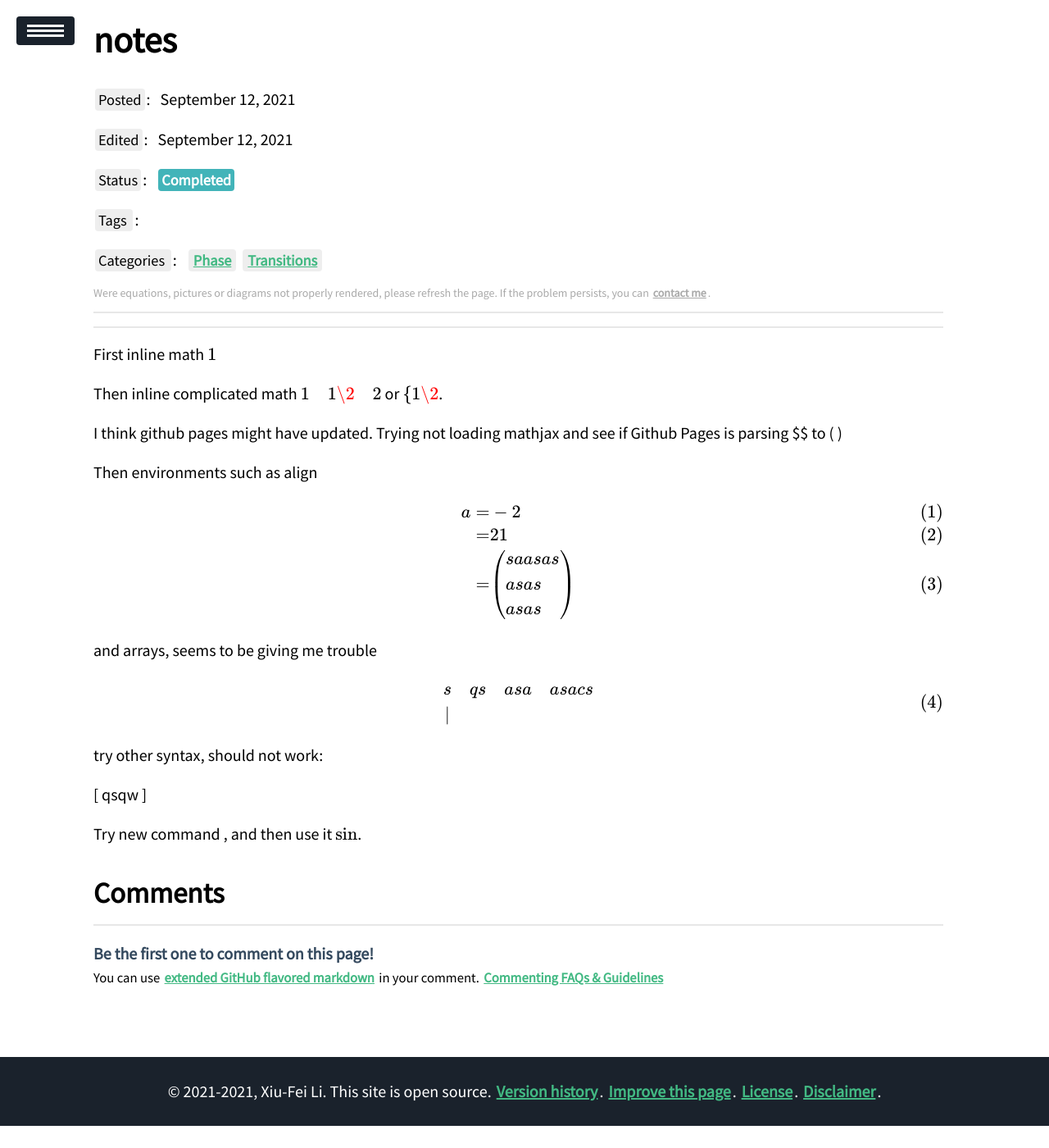
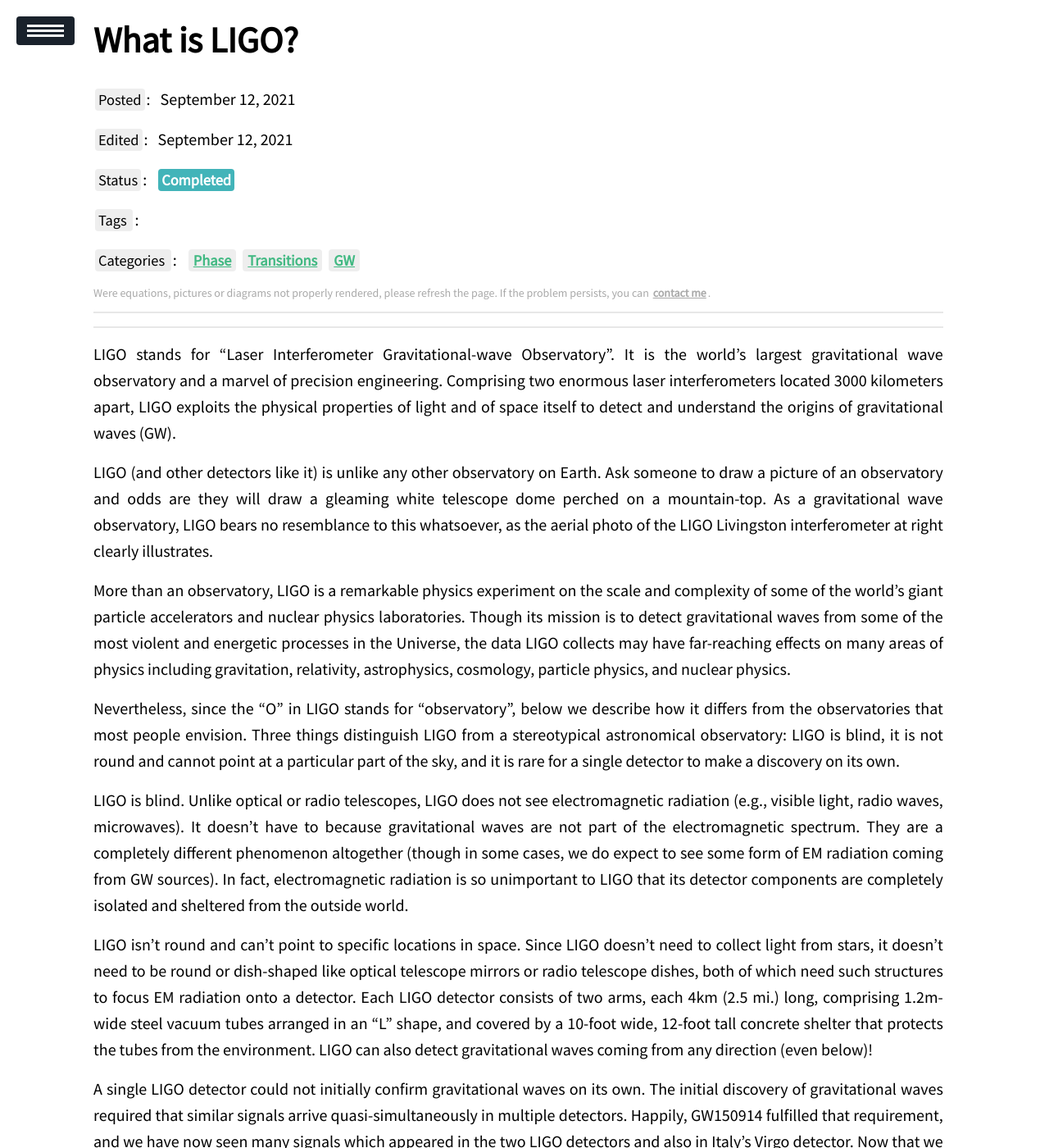
Before and after one commit to xiufeilee/-, a Jekyll site: the page built from _posts/2021-09-12-notes/2021-09-12-notes.md, in a window 1280 px wide and 1400 px high. Shown: the whole window at 82% size. Built offline with Jekyll 4.4.1, drawn with Linux system fonts in a browser that asks for light colours; our own code applies the rules of GitHub Pages for plain Markdown files; formulas are drawn with MathJax 3; a script that is not in the unit is left out; some of the changed text lies outside the part shown.

Commit message:
Update 2021-09-12-notes.md

```diff
--- a/_posts/2021-09-12-notes/2021-09-12-notes.md
+++ b/_posts/2021-09-12-notes/2021-09-12-notes.md
@@ -1,43 +1,21 @@
 ---
-title: notes
-categories: Phase Transitions
-tages: PT GW
+title: What is LIGO?
+categories: Phase Transitions GW
+tages: PT GW LIGO
 edit: 2021-09-12
 description: Somehow this site's mathjax suddenly stopped working. This post is to test that.
 ---
 
-First inline math $1$
+LIGO stands for "Laser Interferometer Gravitational-wave Observatory". It is the world's largest gravitational wave observatory and a marvel of precision engineering. Comprising two enormous laser interferometers located 3000 kilometers apart, LIGO exploits the physical properties of light and of space itself to detect and understand the origins of gravitational waves (GW).
 
+LIGO (and other detectors like it) is unlike any other observatory on Earth. Ask someone to draw a picture of an observatory and odds are they will draw a gleaming white telescope dome perched on a mountain-top. As a gravitational wave observatory, LIGO bears no resemblance to this whatsoever, as the aerial photo of the LIGO Livingston interferometer at right clearly illustrates.
 
+More than an observatory, LIGO is a remarkable physics experiment on the scale and complexity of some of the world's giant particle accelerators and nuclear physics laboratories. Though its mission is to detect gravitational waves from some of the most violent and energetic processes in the Universe, the data LIGO collects may have far-reaching effects on many areas of physics including gravitation, relativity, astrophysics, cosmology, particle physics, and nuclear physics.
 
-Then inline complicated math $\matrix{1&1\\2&2}$ or $\cases{1\\2}$.
+Nevertheless, since the "O" in LIGO stands for "observatory", below we describe how it differs from the observatories that most people envision. Three things distinguish LIGO from a stereotypical astronomical observatory: LIGO is blind, it is not round and cannot point at a particular part of the sky, and it is rare for a single detector to make a discovery on its own.
 
-I think github pages might have updated. Trying not loading mathjax and see if Github Pages is parsing $$ to \( \)
+LIGO is blind. Unlike optical or radio telescopes, LIGO does not see electromagnetic radiation (e.g., visible light, radio waves, microwaves). It doesn't have to because gravitational waves are not part of the electromagnetic spectrum. They are a completely different phenomenon altogether (though in some cases, we do expect to see some form of EM radiation coming from GW sources). In fact, electromagnetic radiation is so unimportant to LIGO that its detector components are completely isolated and sheltered from the outside world.
 
-Then environments such as align
+LIGO isn't round and can't point to specific locations in space. Since LIGO doesn’t need to collect light from stars, it doesn't need to be round or dish-shaped like optical telescope mirrors or radio telescope dishes, both of which need such structures to focus EM radiation onto a detector. Each LIGO detector consists of two arms, each 4km (2.5 mi.) long, comprising 1.2m-wide steel vacuum tubes arranged in an "L" shape, and covered by a 10-foot wide, 12-foot tall concrete shelter that protects the tubes from the environment. LIGO can also detect gravitational waves coming from any direction (even below)!
 
-$$
-\begin{align}
-a=&-2\\
-=&21\\
-=&\pmatrix{saasas \\ asas \\ asas \\ }
-\end{align}
-$$
-
-and arrays, seems to be giving me trouble
-
-$$
-\begin{array}
-as & qs & asa& asacs\\
-\vert
-\end{array}
-$$
-
-try other syntax, should not work:
-
-\[
-qsqw
-\]
-
-
-Try new command $\newcommand{\s}{\sin}$, and then use it $\s$.
+A single LIGO detector could not initially confirm gravitational waves on its own. The initial discovery of gravitational waves required that similar signals arrive quasi-simultaneously in multiple detectors. Happily, GW150914 fulfilled that requirement, and we have now seen many signals which appeared in the two LIGO detectors and also in Italy's Virgo detector. Now that we understand both our signal sources and our instruments better, some detections can be confidently made with a significant signal in just one detector – a great step forward for our field. However, to help electromagnetic observers find a possible light source associated with our detections, we must have multiple detectors – ideally 3 or more – to localize the signal in the sky. This was the case for the first binary neutron star signal, GW170817.
```
